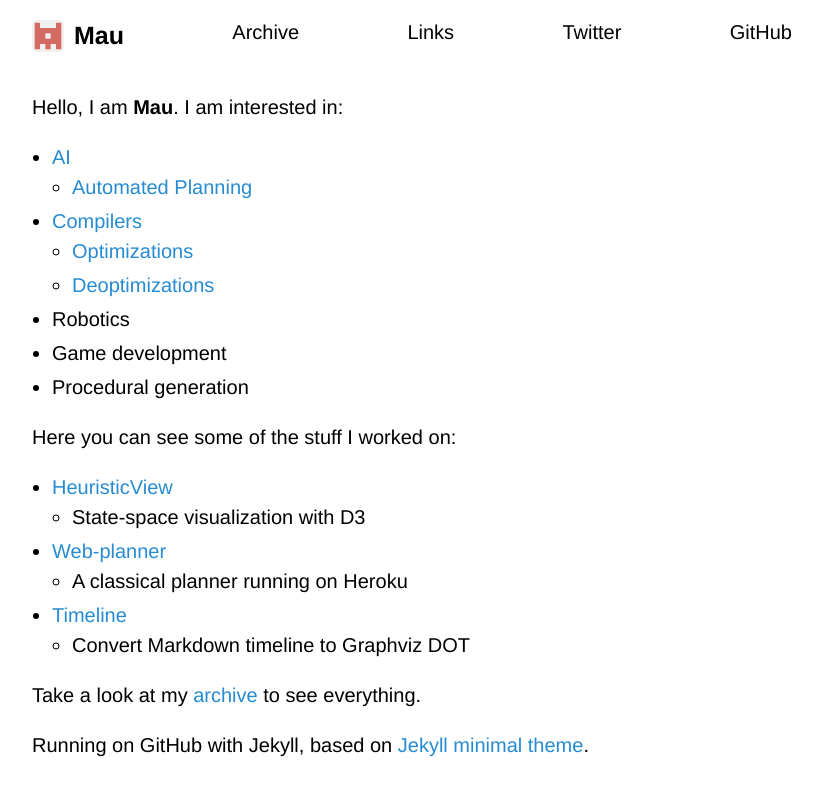
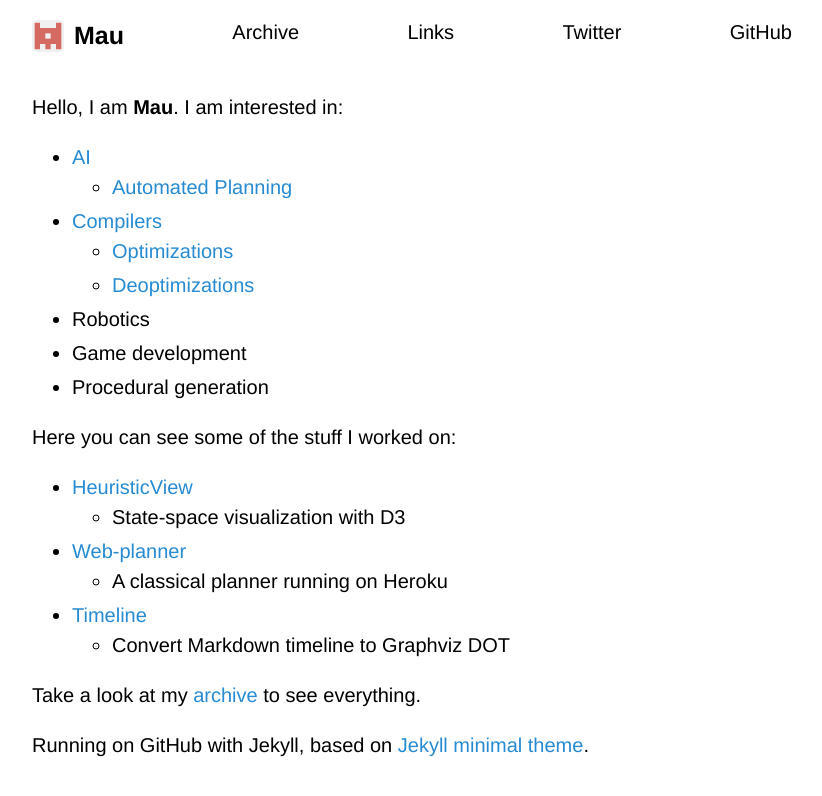
Before and after one commit to Maumagnaguagno/maumagnaguagno.github.io, a Jekyll site: the page built from index.md, in a window 1280 px wide. Shown: the top 796 px of the page, without its empty margins (228-1050 px from the left). Built offline with Jekyll 4.4.1, drawn with Linux system fonts in a browser that asks for light colours; our own code applies the rules of GitHub Pages for plain Markdown files.

Commit message:
Revert list left padding style

```diff
--- a/css/style.scss
+++ b/css/style.scss
@@ -54,7 +54,6 @@ p { margin-top: 0 }
 
 // Lists
 
-ul { padding-left: 1rem }
 li + li { margin-top: 4px }
 
 // Blockquote
```
